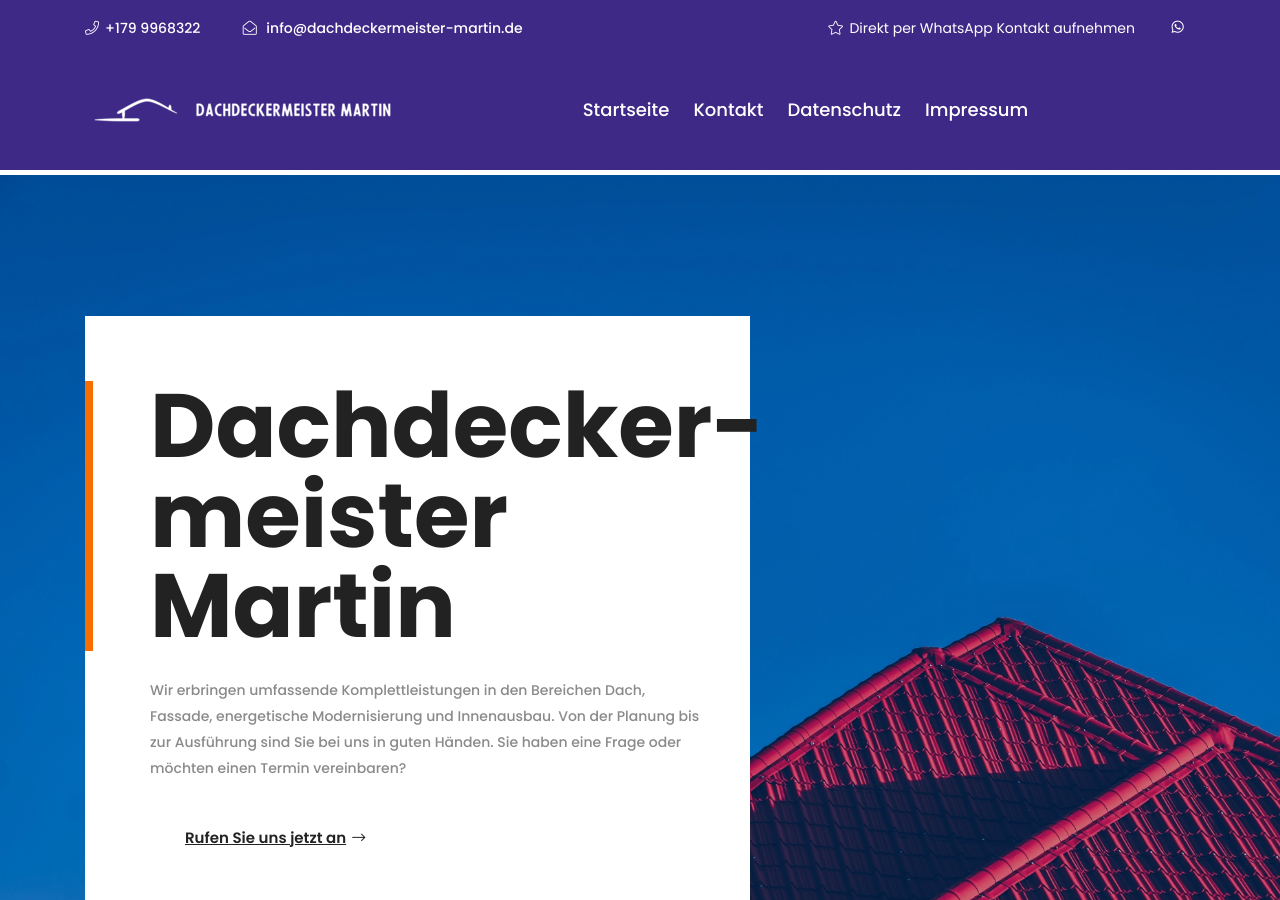
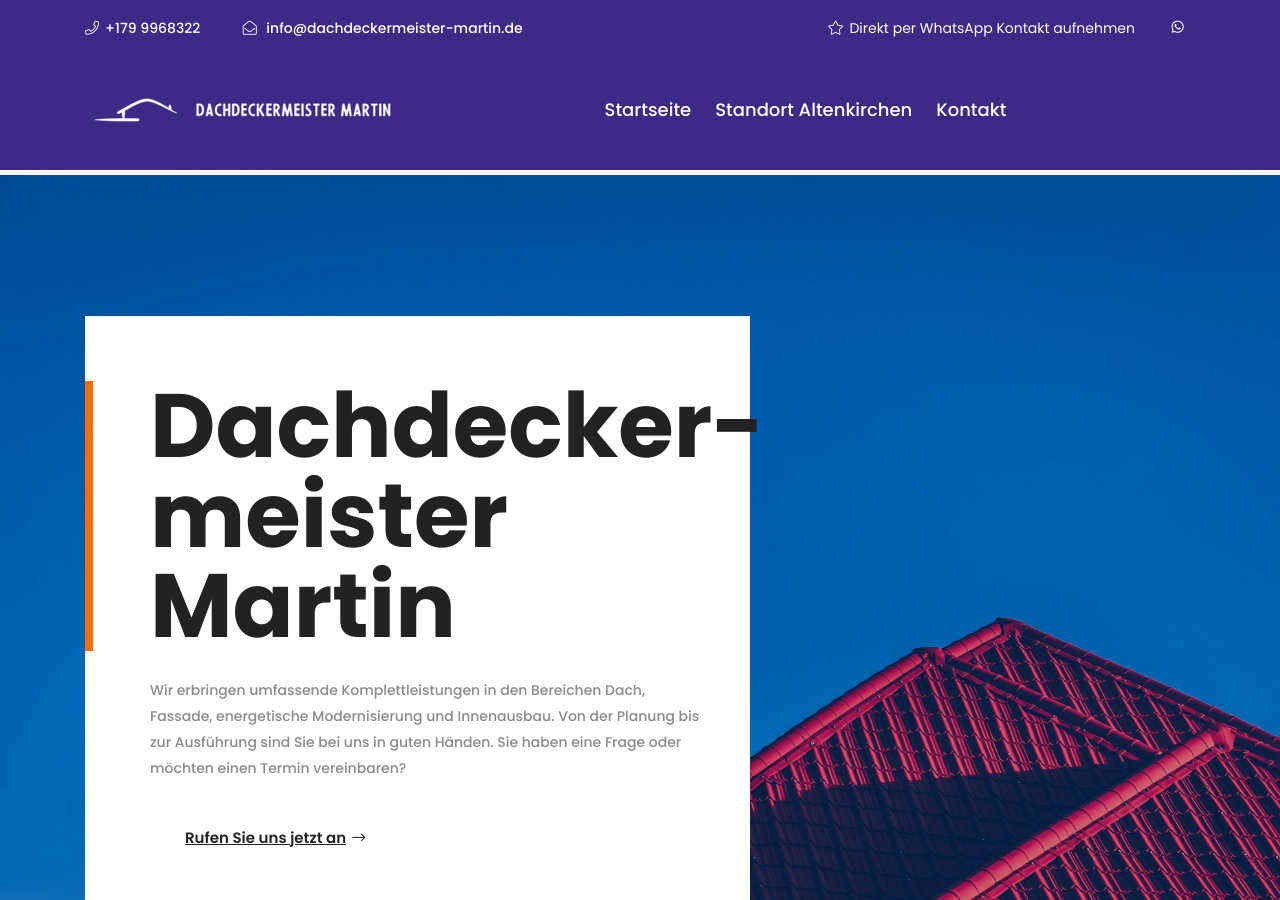
Before and after one commit to dachdeckermeister-martin/dachdeckermeister-martin.github.io, a Jekyll site: the page built from index.html, in a window 1280 px wide and 900 px high. Built offline with Jekyll 4.4.1, drawn with Linux system fonts in a browser that asks for light colours; comment, search, counter and statistics services are not loaded.

Commit message:
Update navigation.yml

```diff
--- a/_data/navigation.yml
+++ b/_data/navigation.yml
@@ -2,9 +2,7 @@
 
 - text: Startseite
   url: /index
+- text: Standort Altenkirchen
+  url: /standort-altenkirchen
 - text: Kontakt
   url: /kontakt
-- text: Datenschutz
-  url: /datenschutz
-- text: Impressum
-  url: /impressum
```
